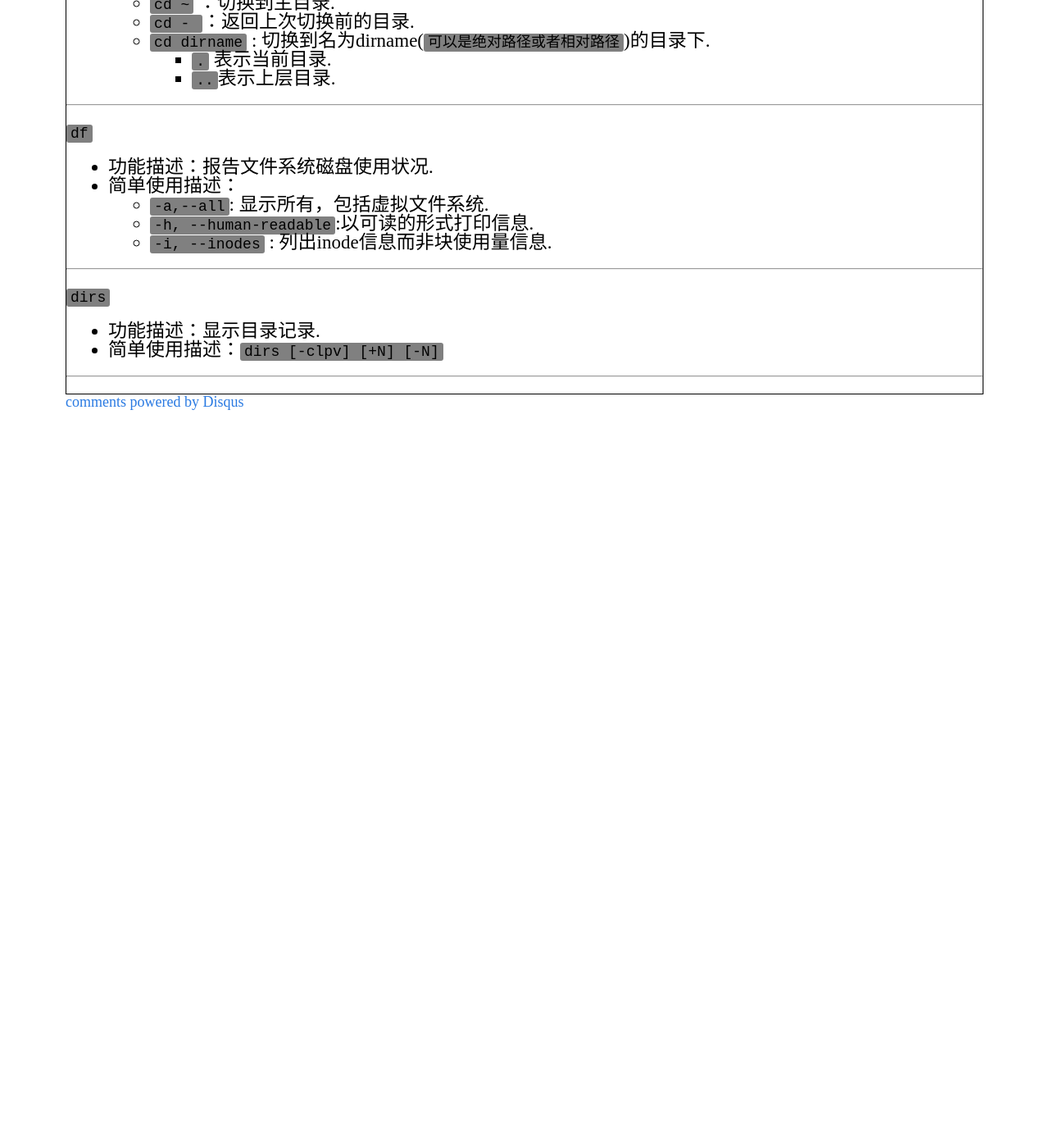
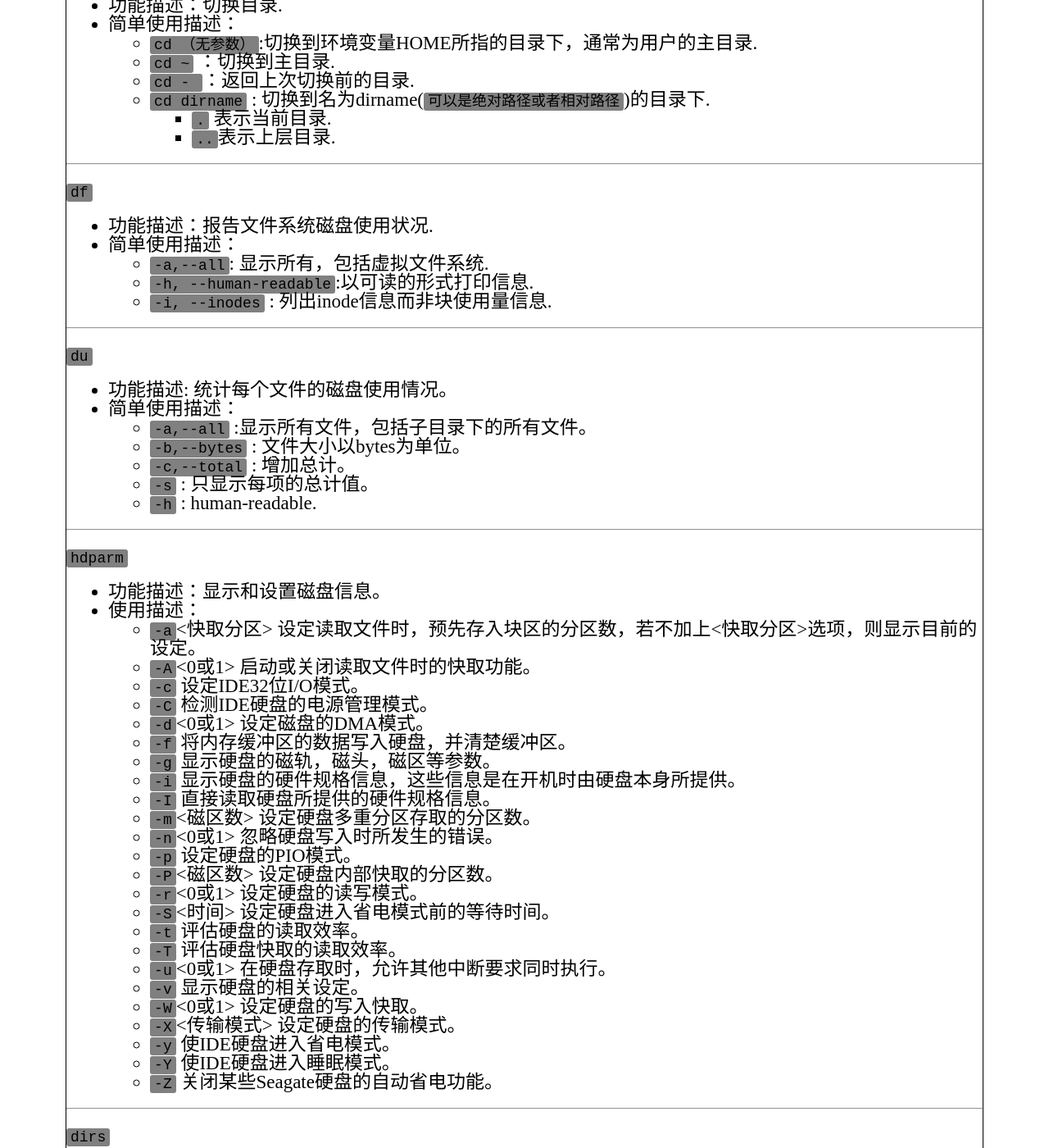
Before and after one commit to codeybs/blog, a Jekyll site: the page built from _posts/2014-09-01-linux-磁盘管理命令.markdown, in a window 1280 px wide and 1400 px high, scrolled down 270 px. Shown: the whole window at 82% size. Built offline with Jekyll 4.4.1, drawn with Linux system fonts in a browser that asks for light colours; comment, search, counter and statistics services are not loaded; before the commit the page ends 900 px from its top, so only the background shows below that; some of the changed text lies outside the part shown.

```diff
--- a/_posts/2014-09-01-linux-磁盘管理命令.markdown
+++ b/_posts/2014-09-01-linux-磁盘管理命令.markdown
@@ -6,7 +6,10 @@ author: BaoshengYu
 ---
 
 
+## 磁盘管理
+
 -------
+
 `cd`
 
 + 功能描述：切换目录.
@@ -28,12 +31,61 @@ author: BaoshengYu
     + `-h, --human-readable`:以可读的形式打印信息.
     + `-i, --inodes` : 列出inode信息而非块使用量信息.
 
+
 -------
+
+`du`
+
++ 功能描述: 统计每个文件的磁盘使用情况。
++ 简单使用描述：
+    + `-a,--all` :显示所有文件，包括子目录下的所有文件。
+    + `-b,--bytes` : 文件大小以bytes为单位。
+    + `-c,--total` : 增加总计。
+    + `-s` : 只显示每项的总计值。
+    +  `-h` : human-readable.
+
+-------
+
+`hdparm`
+
++ 功能描述：显示和设置磁盘信息。
++ 使用描述：
+    + `-a`<快取分区> 设定读取文件时，预先存入块区的分区数，若不加上<快取分区>选项，则显示目前的设定。
+    + `-A`<0或1> 启动或关闭读取文件时的快取功能。
+    + `-c` 设定IDE32位I/O模式。
+    + `-C` 检测IDE硬盘的电源管理模式。
+    + `-d`<0或1> 设定磁盘的DMA模式。
+    + `-f` 将内存缓冲区的数据写入硬盘，并清楚缓冲区。
+    + `-g` 显示硬盘的磁轨，磁头，磁区等参数。
+    + `-i` 显示硬盘的硬件规格信息，这些信息是在开机时由硬盘本身所提供。
+    + `-I` 直接读取硬盘所提供的硬件规格信息。
+    + `-m`<磁区数> 设定硬盘多重分区存取的分区数。
+    + `-n`<0或1> 忽略硬盘写入时所发生的错误。
+    + `-p` 设定硬盘的PIO模式。
+    + `-P`<磁区数> 设定硬盘内部快取的分区数。
+    + `-r`<0或1> 设定硬盘的读写模式。
+    + `-S`<时间> 设定硬盘进入省电模式前的等待时间。
+    + `-t` 评估硬盘的读取效率。
+    + `-T` 评估硬盘快取的读取效率。
+    + `-u`<0或1> 在硬盘存取时，允许其他中断要求同时执行。
+    + `-v` 显示硬盘的相关设定。
+    + `-W`<0或1> 设定硬盘的写入快取。
+    + `-X`<传输模式> 设定硬盘的传输模式。
+    + `-y` 使IDE硬盘进入省电模式。
+    + `-Y` 使IDE硬盘进入睡眠模式。
+    + `-Z` 关闭某些Seagate硬盘的自动省电功能。
+
+--------
 
 `dirs`
 
 + 功能描述：显示目录记录.
 + 简单使用描述：`dirs [-clpv] [+N] [-N]`
-
+    + `-c`：删除目录栈中的所有记录 -l：以完整格式显示
+    + `-p`：一个目录一行的方式显示
+    + `-l`：以完整格式显示
+    + `-v`：每行一个目录来显示目录栈的内容，每个目录前加上的编号
+    + `+N`：显示从左到右的第n个目录，数字从0开始
+    + `-N`：显示从右到左的第n个日录，数字从0开始
 
 -------
```
Also changed, not shown: _posts/2014-09-04-australia-dollar.markdown (added, +55 -0 lines), image/10.jpg (added), image/100.jpg (added), image/20.jpg (added), image/5.jpg (added), image/50.jpg (added).
